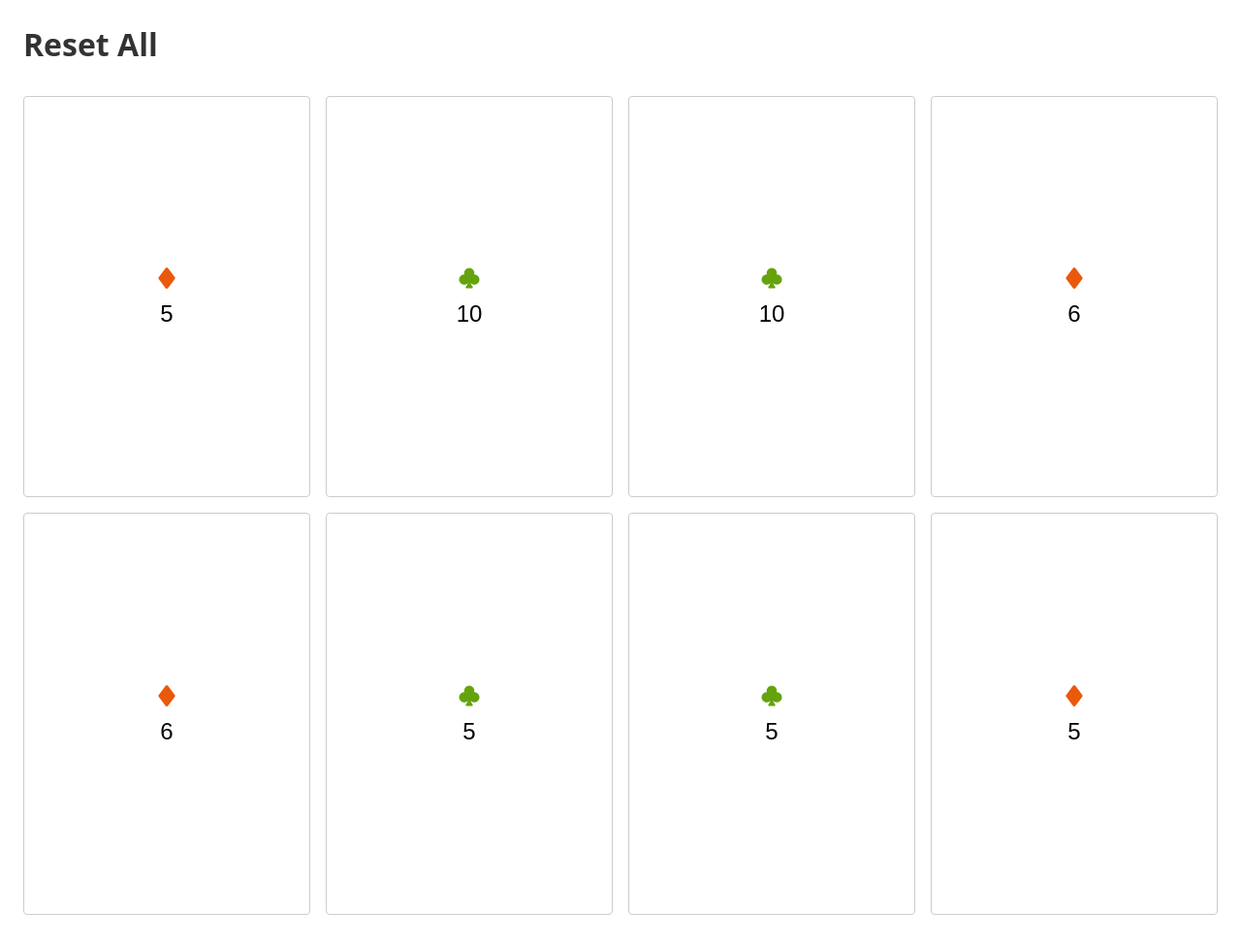
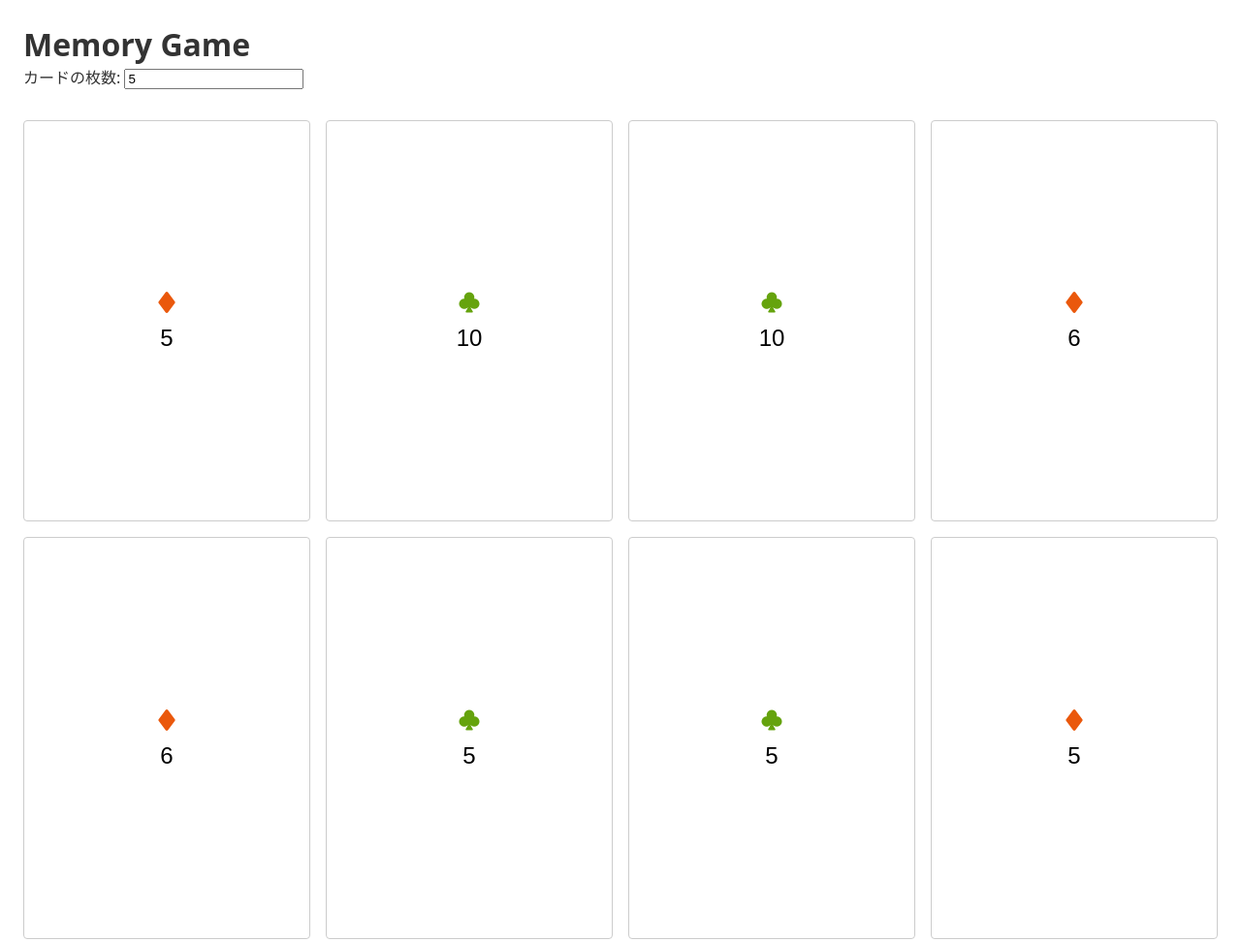
Before and after one commit to pss-aileen/practice-typescript-memory-game, a website built with Vite: page index.html in a window 1280 px wide. Shown: the whole page at 97% size. Built offline with nearby package versions, Linux system fonts and the light colour scheme.

Commit message:
フォームだけ作成
やっぱりフォーム入力は最後でいいかも

```diff
--- a/index.html
+++ b/index.html
@@ -10,7 +10,13 @@
 </head>
 
 <body>
-  <h1>Reset All</h1>
+  <h1>Memory Game</h1>
+  <form>
+    <label>
+      カードの枚数:
+      <input type="number" value="5">
+    </label>
+  </form>
   <div id="game">
   </div>
   <script type="module" src="/src/main.ts"></script>
```
